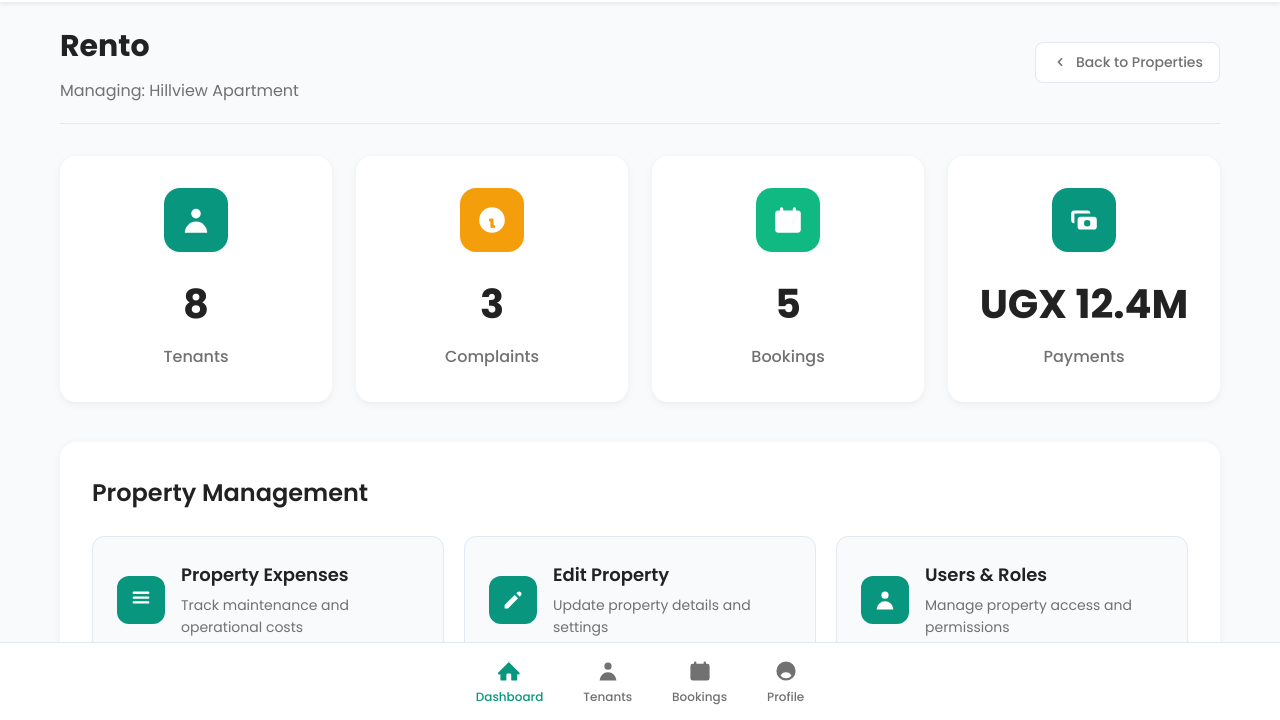
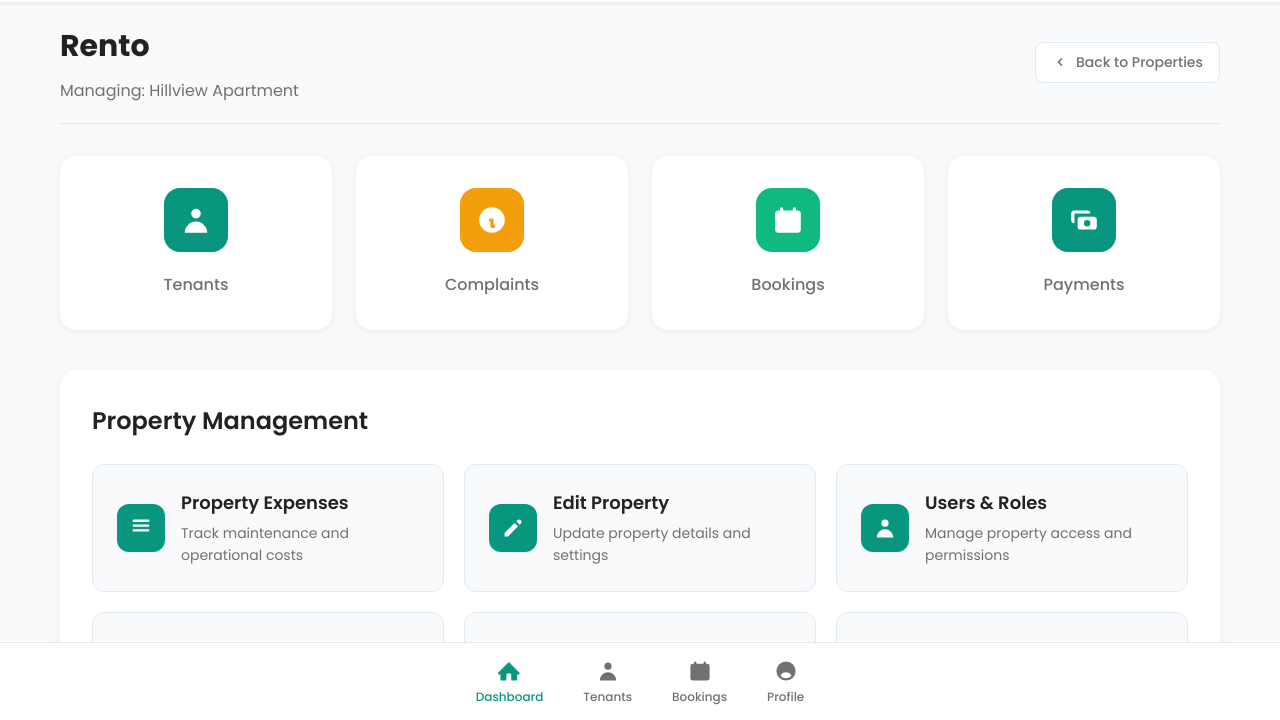
Before and after one commit to rentopropapp/rento_app, a plain HTML site: page property-manager/property-dashboard.html in a window 1280 px wide. Shown: the part 78-798 px from the top of the page. Drawn offline with nearby package versions, Linux system fonts and the light colour scheme.

Commit message:
Remove numbers from property dashboard stat cards, keep icons and labels only

```diff
--- a/property-manager/property-dashboard.html
+++ b/property-manager/property-dashboard.html
@@ -313,7 +313,6 @@
                         <path fillRule="evenodd" d="M10 9a3 3 0 100-6 3 3 0 000 6zm-7 9a7 7 0 1114 0H3z" clipRule="evenodd"/>
                     </svg>
                 </div>
-                <div class="stat-number" id="tenantsCount">8</div>
                 <div class="stat-label">Tenants</div>
             </div>
 
@@ -323,7 +322,6 @@
                         <path fillRule="evenodd" d="M18 10a8 8 0 11-16 0 8 8 0 0116 0zm-7-4a1 1 0 11-2 0 1 1 0 012 0zM9 9a1 1 0 000 2v3a1 1 0 001 1h1a1 1 0 100-2v-3a1 1 0 00-1-1H9z" clipRule="evenodd"/>
                     </svg>
                 </div>
-                <div class="stat-number" id="complaintsCount">3</div>
                 <div class="stat-label">Complaints</div>
             </div>
 
@@ -333,7 +331,6 @@
                         <path fillRule="evenodd" d="M6 2a1 1 0 00-1 1v1H4a2 2 0 00-2 2v10a2 2 0 002 2h12a2 2 0 002-2V6a2 2 0 00-2-2h-1V3a1 1 0 10-2 0v1H7V3a1 1 0 00-1-1zm0 5a1 1 0 000 2h8a1 1 0 100-2H6z" clipRule="evenodd"/>
                     </svg>
                 </div>
-                <div class="stat-number" id="bookingsCount">5</div>
                 <div class="stat-label">Bookings</div>
             </div>
 
@@ -343,7 +340,6 @@
                         <path d="M4 4a2 2 0 00-2 2v4a2 2 0 002 2V6h10a2 2 0 00-2-2H4zm2 6a2 2 0 012-2h8a2 2 0 012 2v4a2 2 0 01-2 2H8a2 2 0 01-2-2v-4zm6 4a2 2 0 100-4 2 2 0 000 4z"/>
                     </svg>
                 </div>
-                <div class="stat-number" id="paymentsAmount">UGX 12.4M</div>
                 <div class="stat-label">Payments</div>
             </div>
         </div>
```
